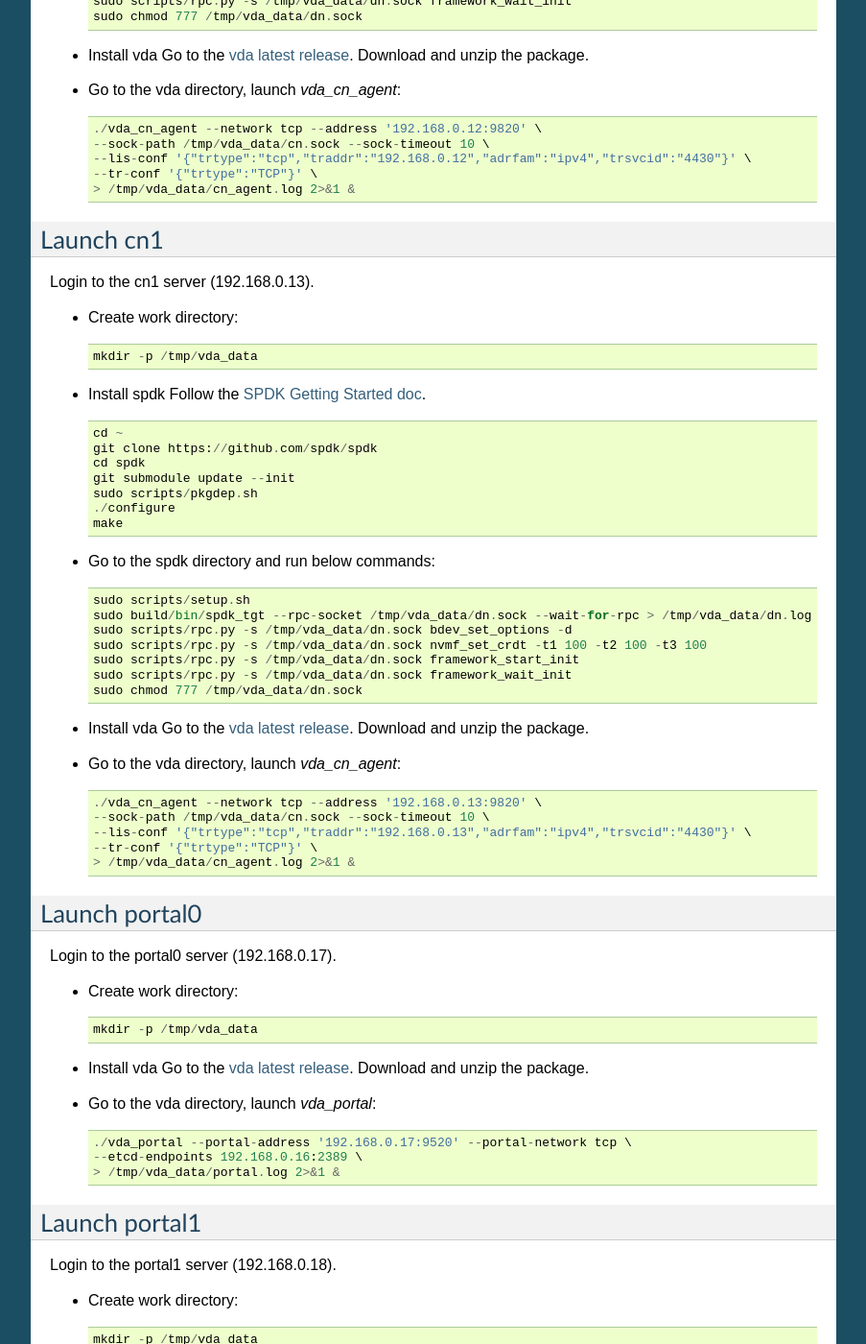
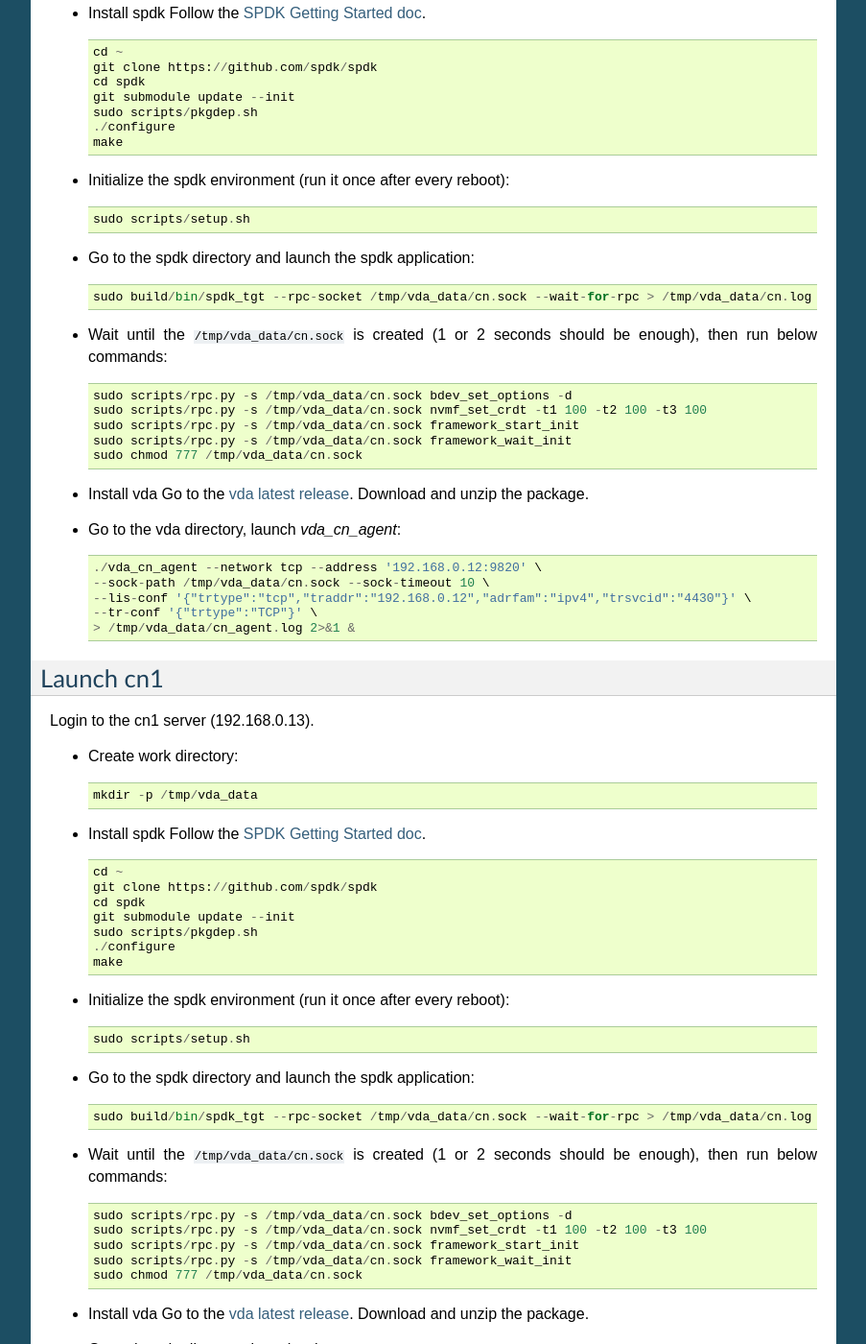
Before and after one commit to virtual-disk-array/vda_doc, a Sphinx documentation site: the page built from source/MultipleServers.rst, in a window 1280 px wide and 1400 px high, scrolled down 3542 px. Shown: the whole window at 96% size, without its empty margins (198-1101 px from the left). Built offline with Sphinx 7.4.7, drawn with Linux system fonts in a browser that asks for light colours; some of the changed text lies outside the part shown.

Commit message:
wait for spdk socket ready

```diff
--- a/source/MultipleServers.rst
+++ b/source/MultipleServers.rst
@@ -72,10 +72,17 @@
     ./configure
     make
 
-* Go to the spdk directory and run below commands::
+* Initialize the spdk environment (run it once after every reboot)::
 
     sudo scripts/setup.sh
+
+* Go to the spdk directory and launch the spdk application::
+
     sudo build/bin/spdk_tgt --rpc-socket /tmp/vda_data/dn.sock --wait-for-rpc > /tmp/vda_data/dn.log 2>&1 &
+
+* Wait until the ``/tmp/vda_data/dn.sock`` is created (1 or 2 seconds
+  should be enough), then run below commands::
+
     sudo scripts/rpc.py -s /tmp/vda_data/dn.sock bdev_set_options -d
     sudo scripts/rpc.py -s /tmp/vda_data/dn.sock nvmf_set_crdt -t1 100 -t2 100 -t3 100
     sudo scripts/rpc.py -s /tmp/vda_data/dn.sock framework_start_init
@@ -120,10 +127,17 @@
     ./configure
     make
 
-* Go to the spdk directory and run below commands::
+* Initialize the spdk environment (run it once after every reboot)::
 
     sudo scripts/setup.sh
+
+* Go to the spdk directory and launch the spdk application::
+
     sudo build/bin/spdk_tgt --rpc-socket /tmp/vda_data/dn.sock --wait-for-rpc > /tmp/vda_data/dn.log 2>&1 &
+
+* Wait until the ``/tmp/vda_data/dn.sock`` is created (1 or 2 seconds
+  should be enough), then run below commands::
+
     sudo scripts/rpc.py -s /tmp/vda_data/dn.sock bdev_set_options -d
     sudo scripts/rpc.py -s /tmp/vda_data/dn.sock nvmf_set_crdt -t1 100 -t2 100 -t3 100
     sudo scripts/rpc.py -s /tmp/vda_data/dn.sock framework_start_init
@@ -168,15 +182,22 @@
     ./configure
     make
 
-* Go to the spdk directory and run below commands::
+* Initialize the spdk environment (run it once after every reboot)::
 
     sudo scripts/setup.sh
-    sudo build/bin/spdk_tgt --rpc-socket /tmp/vda_data/dn.sock --wait-for-rpc > /tmp/vda_data/dn.log 2>&1 &
-    sudo scripts/rpc.py -s /tmp/vda_data/dn.sock bdev_set_options -d
-    sudo scripts/rpc.py -s /tmp/vda_data/dn.sock nvmf_set_crdt -t1 100 -t2 100 -t3 100
-    sudo scripts/rpc.py -s /tmp/vda_data/dn.sock framework_start_init
-    sudo scripts/rpc.py -s /tmp/vda_data/dn.sock framework_wait_init
-    sudo chmod 777 /tmp/vda_data/dn.sock
+
+* Go to the spdk directory and launch the spdk application::
+
+    sudo build/bin/spdk_tgt --rpc-socket /tmp/vda_data/cn.sock --wait-for-rpc > /tmp/vda_data/cn.log 2>&1 &
+
+* Wait until the ``/tmp/vda_data/cn.sock`` is created (1 or 2 seconds
+  should be enough), then run below commands::
+
+    sudo scripts/rpc.py -s /tmp/vda_data/cn.sock bdev_set_options -d
+    sudo scripts/rpc.py -s /tmp/vda_data/cn.sock nvmf_set_crdt -t1 100 -t2 100 -t3 100
+    sudo scripts/rpc.py -s /tmp/vda_data/cn.sock framework_start_init
+    sudo scripts/rpc.py -s /tmp/vda_data/cn.sock framework_wait_init
+    sudo chmod 777 /tmp/vda_data/cn.sock
 
 * Install vda
   Go to the `vda latest release <https://github.com/virtual-disk-array/vda/releases/latest>`_.
@@ -209,15 +230,22 @@
     ./configure
     make
 
-* Go to the spdk directory and run below commands::
+* Initialize the spdk environment (run it once after every reboot)::
 
     sudo scripts/setup.sh
-    sudo build/bin/spdk_tgt --rpc-socket /tmp/vda_data/dn.sock --wait-for-rpc > /tmp/vda_data/dn.log 2>&1 &
-    sudo scripts/rpc.py -s /tmp/vda_data/dn.sock bdev_set_options -d
-    sudo scripts/rpc.py -s /tmp/vda_data/dn.sock nvmf_set_crdt -t1 100 -t2 100 -t3 100
-    sudo scripts/rpc.py -s /tmp/vda_data/dn.sock framework_start_init
-    sudo scripts/rpc.py -s /tmp/vda_data/dn.sock framework_wait_init
-    sudo chmod 777 /tmp/vda_data/dn.sock
+
+* Go to the spdk directory and launch the spdk application::
+
+    sudo build/bin/spdk_tgt --rpc-socket /tmp/vda_data/cn.sock --wait-for-rpc > /tmp/vda_data/cn.log 2>&1 &
+
+* Wait until the ``/tmp/vda_data/cn.sock`` is created (1 or 2 seconds
+  should be enough), then run below commands::
+
+    sudo scripts/rpc.py -s /tmp/vda_data/cn.sock bdev_set_options -d
+    sudo scripts/rpc.py -s /tmp/vda_data/cn.sock nvmf_set_crdt -t1 100 -t2 100 -t3 100
+    sudo scripts/rpc.py -s /tmp/vda_data/cn.sock framework_start_init
+    sudo scripts/rpc.py -s /tmp/vda_data/cn.sock framework_wait_init
+    sudo chmod 777 /tmp/vda_data/cn.sock
 
 * Install vda
   Go to the `vda latest release <https://github.com/virtual-disk-array/vda/releases/latest>`_.
```
Also changed, not shown: source/MinimalDeployment.rst (+14 -4 lines), source/MultipleComponentsInOneServer.rst (+21 -7 lines).
